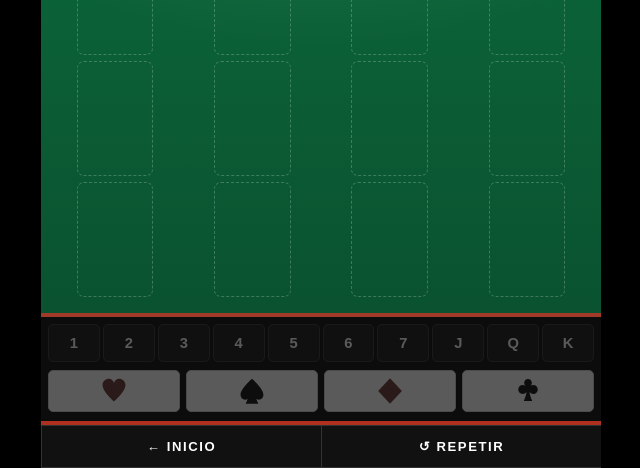
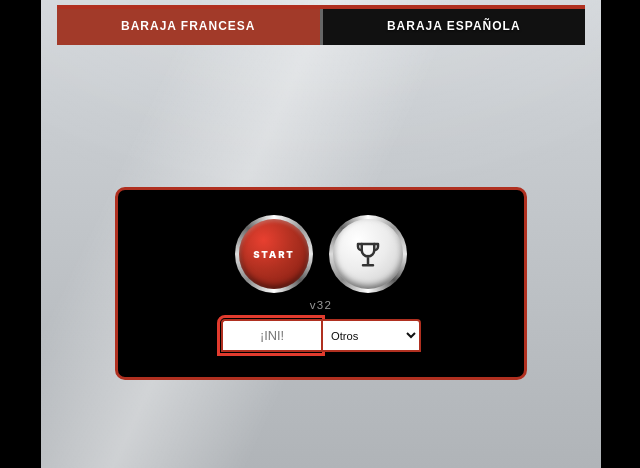
Before and after one commit to RDSK27/rds-memorycards-test, a plain HTML site: page index.html in a window 1280 px wide. Both pictures are taken after a click on the button "START". Shown: the part 332-800 px from the top of the page, without its empty margins (319-959 px from the left). Drawn offline with Linux system fonts and the light colour scheme; no server answers.

Commit message:
rds-memorycards-test-v32: iniciales obligatorias para empezar (ya no se guarda RDS por defecto) y la identidad que llega de SuiteRDS se aplica una sola vez y se quita de la direccion
Co-Authored-By: Claude Opus 5.5 <noreply@anthropic.com>

```diff
--- a/index.html
+++ b/index.html
@@ -406,7 +406,7 @@ if('serviceWorker' in navigator){
           <button class="start-btn rank-btn" ontouchend="event.stopPropagation();" onclick="showRanking()" aria-label="Ranking"><svg viewBox="0 0 24 24" width="30" height="30" fill="none" stroke="#333333" stroke-width="2" stroke-linecap="round" stroke-linejoin="round" aria-hidden="true"><path d="M8 21h8M12 13.5v7.5M7 4h10v5a5 5 0 0 1-10 0V4z"/><path d="M7 4H4v2a3 3 0 0 0 3 3M17 4h3v2a3 3 0 0 1-3 3"/></svg></button>
         </div>
       </div>
-  <div class="app-ver" style="margin-top:6px;padding-top:0;">v31</div>
+  <div class="app-ver" style="margin-top:6px;padding-top:0;">v32</div>
   <div id="user-name-bar" style="margin-top:8px;">
     <div style="display:flex;width:200px;gap:0;margin:0 auto;">
       <input id="user-ini-input" type="text" maxlength="3" placeholder="INI"
@@ -820,6 +820,7 @@ function updateInd(dealIdx){
 function startGame(){ if(isX2()){ startX2(); return; }
   S.modo=selVal('seg1')||'normal';
   S.baraja=selVal('seg2')||'francesa';
+  if(!rdsIniOk()) return;
   var nm=($('user-ini-input').value||'RDS').toUpperCase().replace(/[^A-Z]/g,'').slice(0,3);
   S.name=nm||'RDS';
   S.sport=($('user-sport-select')&&$('user-sport-select').value)||'';
@@ -1588,7 +1589,22 @@ document.addEventListener('click', function(e){ if(e.target.closest && e.target.
     }
   }catch(e){}
   }
-  if(document.readyState==='complete') applyUrlIdentity(); else window.addEventListener('load', applyUrlIdentity);
+  /* 2026-11-16: la identidad que llega de SuiteRDS (?ini=&dep=) se aplica UNA vez y se quita de la direccion: antes, cada recarga
+     (p. ej. al actualizarse la app sola) volvia a poner ese nombre encima de lo que hubiera escrito el deportista. */
+  function rdsUrlOnce(){
+    applyUrlIdentity();
+    try{ var u=new URL(location.href); if(u.searchParams.has('ini')||u.searchParams.has('dep')){ u.searchParams.delete('ini'); u.searchParams.delete('dep'); var q=u.searchParams.toString(); history.replaceState(history.state,'',u.pathname+(q?'?'+q:'')+u.hash); } }catch(e){}
+  }
+  if(document.readyState==='complete') rdsUrlOnce(); else window.addEventListener('load', rdsUrlOnce);
+  /* 2026-11-16: iniciales obligatorias. Sin ellas se guardaba "RDS" (y con el deporte por defecto, RDS-OTR). */
+  window.rdsIniOk=function(){
+    var el=document.getElementById('user-ini-input')||document.getElementById('home-initials'); if(!el) return true;
+    if((el.value||'').replace(/[^A-Za-z]/g,'')) return true;
+    el.style.outline='3px solid #e23b2e'; el.style.outlineOffset='1px'; el.placeholder='\u00a1INI!';
+    if(!el._rdsIni){ el._rdsIni=1; el.addEventListener('input', function(){ if(el.value){ el.style.outline=''; el.placeholder='INI'; } }); }
+    try{ el.scrollIntoView({block:'center'}); }catch(e){} try{ el.focus(); }catch(e){}
+    return false;
+  };
 })();
 </script>
 <script type="module">
--- a/sw.js
+++ b/sw.js
@@ -1,5 +1,5 @@
 /* RDS Memory Cards - Service Worker */
-var CACHE = 'memorycards-v31';
+var CACHE = 'memorycards-v32';
 var ASSETS = [
   './',
   './index.html',
```
